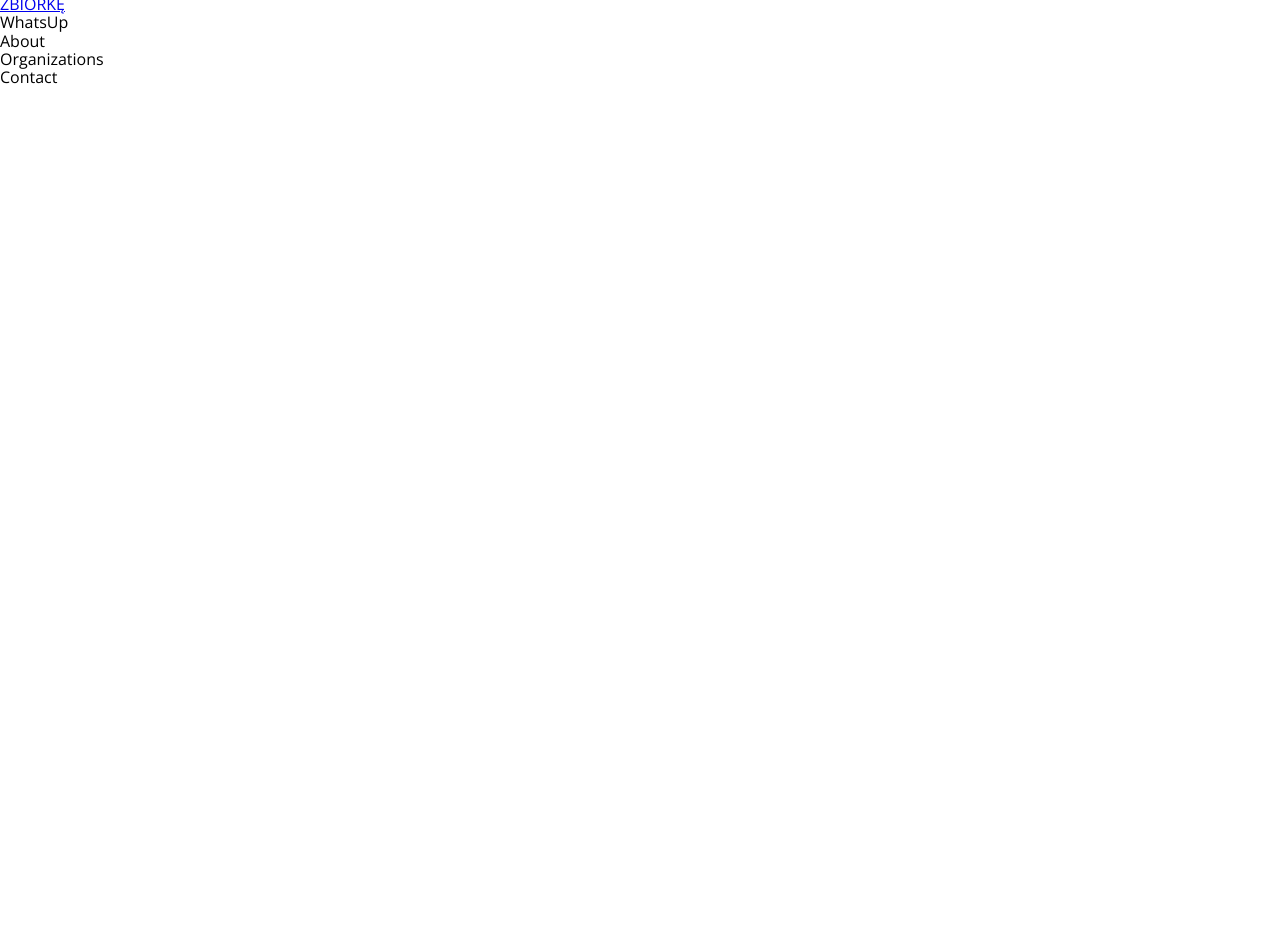
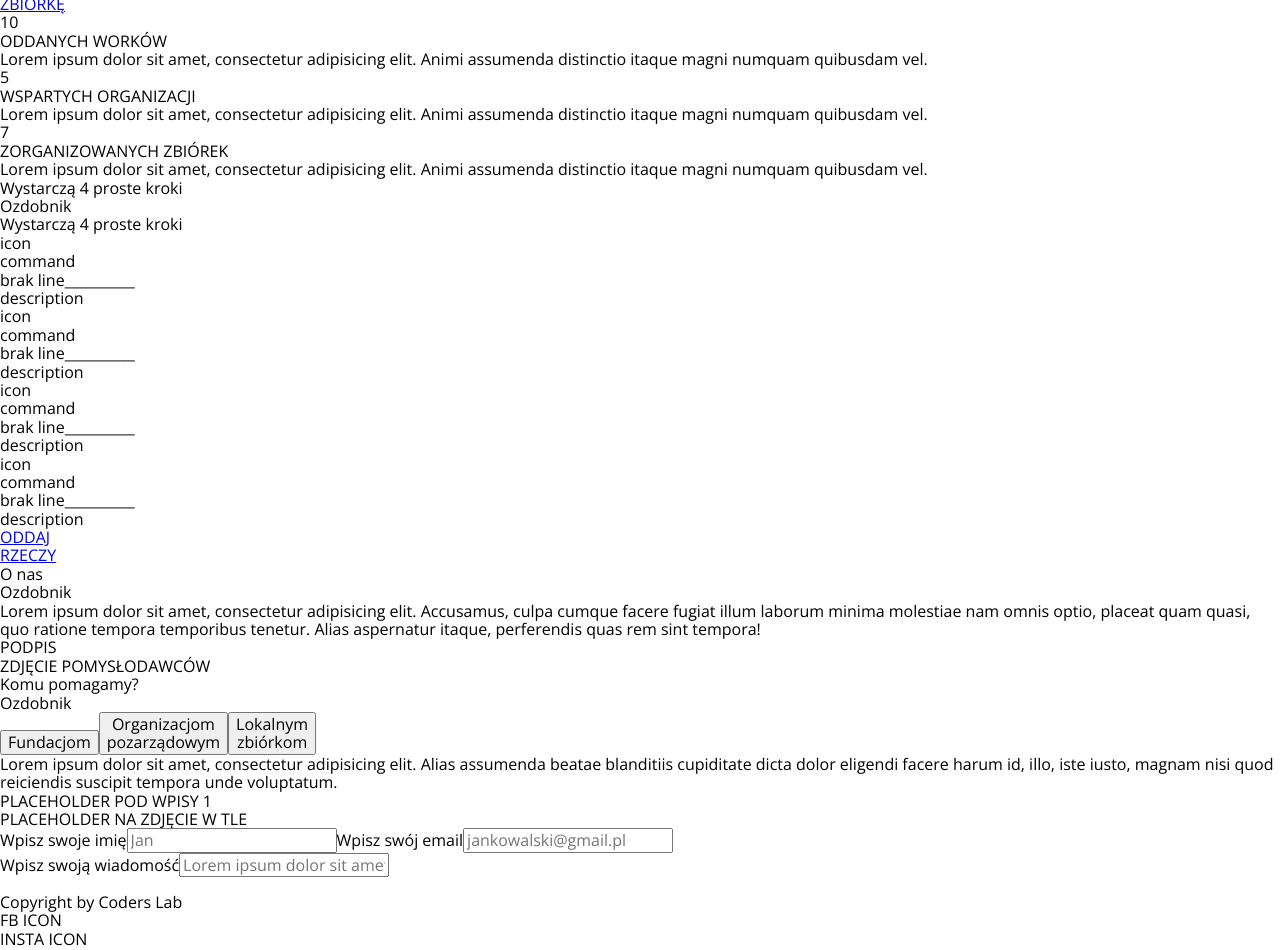
Before and after one commit to PiotrekSy/GiveAway, a React (Create React App) app: page / in a window 1280 px wide. Shown: the part 140-1090 px from the top of the page. Before the commit the page ends 800 px from the top, so only its background shows below. Built offline with nearby package versions, Linux system fonts and the light colour scheme.

Commit message:
strona z formem gotowa do stylowania

```diff
--- a/package.json
+++ b/package.json
@@ -14,7 +14,8 @@
     "react-router-dom": "^6.3.0",
     "react-scripts": "5.0.1",
     "react-scroll": "^1.8.7",
-    "web-vitals": "^2.1.4"
+    "web-vitals": "^2.1.4",
+    "whatwg-fetch": "^3.6.2"
   },
   "scripts": {
     "start": "react-scripts start",
--- a/src/components/About.js
+++ b/src/components/About.js
@@ -1,11 +1,21 @@
 import React from "react";
 
 const About = () => {
-    return (
-        <div className="">
-            About
+    return (<div className="">
+        <div className="leftSide">
+            <span>O nas</span>
+            <div>Ozdobnik</div>
+            <span>
+                Lorem ipsum dolor sit amet, consectetur adipisicing elit. Accusamus,
+                culpa cumque facere fugiat illum laborum minima molestiae nam omnis optio, placeat quam quasi,
+                quo ratione tempora temporibus tenetur. Alias aspernatur itaque, perferendis quas rem sint tempora!
+                </span>
+            <div>PODPIS</div>
         </div>
-    )
+        <div className="rightSide">
+            <div>ZDJĘCIE POMYSŁODAWCÓW</div>
+        </div>
+    </div>)
 }
 
 export default About
--- a/src/components/Contact.js
+++ b/src/components/Contact.js
@@ -3,7 +3,37 @@ import React from "react";
 const Contact = () => {
     return (
         <div className="">
-            Contact
+            <div className="leftSide">
+                <div>
+                    PLACEHOLDER NA ZDJĘCIE W TLE
+                </div>
+            </div>
+            <div className="rightSide">
+                <form className="form">
+                    <div className="upperLabels">
+                        <label>Wpisz swoje imię
+                            <input type="name" placeholder="Jan"/>
+                        </label>
+                        <label>Wpisz swój email
+                            <input type="email" placeholder="jankowalski@gmail.pl"/>
+                        </label>
+                    </div>
+                    <div className="bottomLabel">
+                        <label>Wpisz swoją wiadomość
+                            <input type="textarea"
+                                   placeholder="Lorem ipsum dolor sit amet, consectetur adipisicing elit. Dolores ex,
+                               facere laborum nam necessitatibus quas quod recusandae repudiandae sapiente veritatis.
+                               Aliquam consequatur esse facere iste laboriosam praesentium ut vitae. Id!"/>
+                        </label>
+                    </div>
+                </form>
+                <p></p>
+            </div>
+            <div className="footer">
+                <span>Copyright by Coders Lab</span>
+                <div>FB ICON</div>
+                <div>INSTA ICON</div>
+            </div>
         </div>
     )
 }
--- a/src/components/Home.js
+++ b/src/components/Home.js
@@ -4,12 +4,14 @@ import About from "./About"
 import Organizations from "./Organizations"
 import Contact from "./Contact"
 import HomeHeader from "./HomeHeader";
+import SimpleSteps from "./SimpleSteps";
 
 const Home = () => {
     return (
         <div className="">
             <HomeHeader/>
             <WhatsUp/>
+            <SimpleSteps/>
             <About/>
             <Organizations/>
             <Contact/>
--- a/src/components/Navbar.js
+++ b/src/components/Navbar.js
@@ -7,22 +7,22 @@ const Navbar = () => {
     return (
         <div className="navbarContainer">
             <Link className="navbarElement"
-                  to="/Home" smooth={true} duration={1000}>Home</Link>
+                  to="Home" smooth={true} duration={1000}>Home</Link>
             <Link className="navbarElement"
-                  to="/WhatsUp"
+                  to="WhatsUp"
                   smooth={true}
                   duration={1000}>O co chodzi?</Link>
             <Link className="navbarElement"
-                  to="/About"
+                  to="About"
                   smooth={true}
                   duration={1000}> O nas</Link>
             <Link className="navbarElement"
-                  to="/Organizations"
+                  to="Organizations"
                   smooth={true}
                   duration={1000}>Fundacja i
                 organizacje</Link>
             <Link className="navbarElement"
-                  to="/Contact"
+                  to="Contact"
                   smooth={true}
                   duration={1000}>Kontakt</Link>
         </div>
--- a/src/components/Organizations.js
+++ b/src/components/Organizations.js
@@ -1,9 +1,43 @@
-import React from "react";
+import React, {useState} from "react";
 
 const Organizations = () => {
+
+    const [type, setType] = useState("foundations")
+
     return (
         <div className="">
-            Organizations
+            <span>Komu pomagamy?</span>
+            <div>Ozdobnik</div>
+            <div>
+                <button onClick={() => {
+                    setType("foundations")
+                }}>Fundacjom
+                </button>
+                <button onClick={() => {
+                    setType("nfo")
+                }}>Organizacjom <br/> pozarządowym
+                </button>
+                <button onClick={() => {
+                    setType("local")
+                }}>Lokalnym <br/> zbiórkom
+                </button>
+            </div>
+            <span>Lorem ipsum dolor sit amet, consectetur adipisicing elit. Alias assumenda beatae blanditiis
+                cupiditate dicta dolor eligendi facere harum id, illo, iste iusto, magnam nisi quod reiciendis
+                suscipit tempora unde voluptatum.
+            </span>
+            <div className="listContainer">
+                {/* TODO Jak pokazać paginację kolejnych elementów za licznik i skąd się bierze na dole?*/}
+                {type === "foundations" && <div>
+                    PLACEHOLDER POD WPISY 1
+                </div>}
+                {type === "nfo" && <div>
+                    PLACEHOLDER POD WPISY 2
+                </div>}
+                {type === "local" && <div>
+                    PLACEHOLDER POD WPISY 3
+                </div>}
+            </div>
         </div>
     )
 }
--- /dev/null
+++ b/src/components/SimpleSteps.js
@@ -0,0 +1,43 @@
+import React from "react";
+import {Link} from "react-router-dom";
+
+const SimpleSteps = () => {
+    return (
+        <div className="">
+            <span>Wystarczą 4 proste kroki</span>
+            <div>Ozdobnik</div>
+            <div>Wystarczą 4 proste kroki</div>
+            <div className="simpleStepsItems">
+                <div className="simpleStepItem">
+                    <div>icon</div>
+                    <div>command</div>
+                    <div>brak line__________</div>
+                    <div>description</div>
+                </div>
+                <div className="simpleStepItem">
+                    <div>icon</div>
+                    <div>command</div>
+                    <div>brak line__________</div>
+                    <div>description</div>
+                </div>
+                <div className="simpleStepItem">
+                    <div>icon</div>
+                    <div>command</div>
+                    <div>brak line__________</div>
+                    <div>description</div>
+                </div>
+                <div className="simpleStepItem">
+                    <div>icon</div>
+                    <div>command</div>
+                    <div>brak line__________</div>
+                    <div>description</div>
+                </div>
+            </div>
+            <div className="mainButtons">
+                <Link to='/Login' className="mainPageButton">ODDAJ <br/>RZECZY</Link>
+            </div>
+        </div>
+    )
+}
+
+export default SimpleSteps
--- a/src/components/WhatsUp.js
+++ b/src/components/WhatsUp.js
@@ -3,7 +3,27 @@ import React from "react";
 const WhatsUp = () => {
     return (
         <div className="">
-            WhatsUp
+            <div className="">
+                <div>10</div>
+                <div>ODDANYCH WORKÓW</div>
+                <div>Lorem ipsum dolor sit amet, consectetur adipisicing elit. Animi assumenda distinctio itaque magni
+                    numquam quibusdam vel.
+                </div>
+            </div>
+            <div className="">
+                <div>5</div>
+                <div>WSPARTYCH ORGANIZACJI</div>
+                <div>Lorem ipsum dolor sit amet, consectetur adipisicing elit. Animi assumenda distinctio itaque magni
+                    numquam quibusdam vel.
+                </div>
+            </div>
+            <div className="">
+                <div>7</div>
+                <div>ZORGANIZOWANYCH ZBIÓREK</div>
+                <div>Lorem ipsum dolor sit amet, consectetur adipisicing elit. Animi assumenda distinctio itaque magni
+                    numquam quibusdam vel.
+                </div>
+            </div>
         </div>
     )
 }
--- a/src/scss/main.scss
+++ b/src/scss/main.scss
@@ -189,4 +189,7 @@ html {
   }
 }
 
+//style do tranzycji karuzeli ():
+
+
 //my styles:
```
Also changed, not shown: 1 other file (tests, documents, lock files or other folders).
